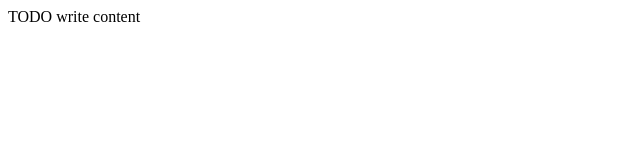
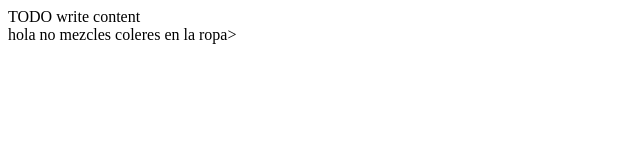
Before and after one commit to Alexxomby/Petland, a plain HTML site: page web/index.html in a window 1280 px wide. Shown: the whole page, without its empty margins (0-640 px from the left). Drawn offline with Linux system fonts and the light colour scheme.

Commit message:
primera prubea
se realizo el proyecyo desde netbeans

```diff
--- a/web/index.html
+++ b/web/index.html
@@ -11,5 +11,7 @@ Click nbfs://nbhost/SystemFileSystem/Templates/JSP_Servlet/Html.html to edit thi
     </head>
     <body>
         <div>TODO write content</div>
+
+        <label>hola no mezcles coleres en la ropa</label>>
     </body>
 </html>
```
Also changed, not shown: 1 other file.
